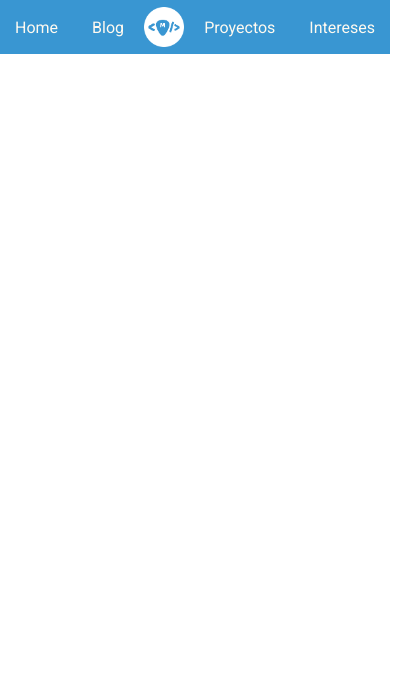
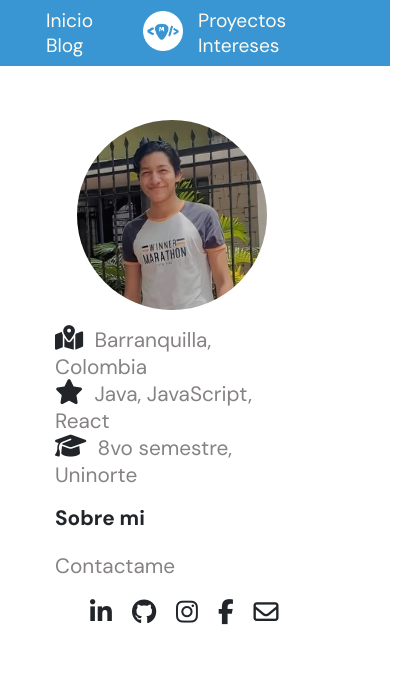
Before and after one commit to manliot/ManlioTejeda, a plain HTML site: page index.html in a window 390 px wide. Shown: the whole page, 420 px wide, since content can reach past the window. Drawn offline with Linux system fonts and the light colour scheme.

Commit message:
navbar small screen and personal information section

```diff
--- a/css/styles.css
+++ b/css/styles.css
@@ -1,35 +1,123 @@
 body {
     margin: 0;
-    padding: 0;
+    padding: 50px 0px 0px 0px;
     z-index: 0;
-    font-family: 'Roboto', sans-serif;
-    font-size: 24;
+    font-family: 'DM Sans', sans-serif;
+    color: #868282;
 }
 
 .navbar {
     background-color: #3996D2;
+    position: fixed;
+    top: 0;
+    right: 0;
+    left: 0;
+    z-index: 1030;
     display: flex;
-    justify-content: center;
-    align-items: center;
-    width: 100%;
-    height: 54px;
+    padding: .5rem 1rem;
 }
 
 .container {
     width: 100%;
-    max-width: 1000px;
+    padding-right: 15px;
+    padding-left: 15px;
+    margin-right: auto;
+    margin-left: auto;
+    max-width: 1140px;
     display: flex;
     align-items: center;
+}
+
+.container-navbar {
     justify-content: space-between;
+}
+
+a {
+    text-decoration: none;
 }
 
 nav div div a {
     color: floralwhite;
     font-weight: normal;
     margin: 0px 15px 0px 15px;
+    font-size: 1.2em;
+}
+
+nav div div a:hover {
+    opacity: 50%;
 }
 
 .logo {
     width: 40px;
     height: 40px;
 }
+
+.two-col {
+    width: 100%;
+    padding: 50px 0px 50px 0px;
+    margin: 0px auto;
+    display: flex;
+}
+
+.personal-info {
+    /*  border-style: solid;
+    border-width: 1px; */
+    border-color: #3996D2;
+    flex: 1;
+    padding: 20px 40px;
+}
+
+.exp-info {
+    /*  border-style: solid;
+    border-width: 1px; */
+    border-color: #3996D2;
+    flex: 3;
+}
+
+.profile-pic {
+    display: block;
+    margin-left: auto;
+    margin-right: auto;
+    border-radius: 50%;
+    width: 190px;
+}
+
+.contact {
+    display: flex;
+    padding-left: 25px;
+}
+
+.text {
+    font-size: 1.3em;
+}
+
+.aboutme {
+    color: #212529;
+    font-weight: bold;
+}
+
+.social {
+    margin-left: 10px;
+    margin-right: 10px;
+}
+
+.contact p {
+    margin: 0px 10px 0px 10px;
+}
+
+.list {
+    padding-left: 0;
+}
+
+.icons {
+    margin-left: 3px;
+}
+
+li {
+    list-style-type: none;
+}
+
+i {
+    font-size: 25px;
+    color: #212529;
+}
--- a/index.html
+++ b/index.html
@@ -9,27 +9,64 @@
     <link href="css/styles.css" rel="stylesheet">
     <link rel="preconnect" href="https://fonts.gstatic.com">
     <link
-        href="https://fonts.googleapis.com/css2?family=Roboto:ital,wght@0,100;0,300;0,400;0,500;0,700;0,900;1,100;1,300;1,400;1,500;1,700;1,900&display=swap"
+        href="https://fonts.googleapis.com/css2?family=DM+Sans:ital,wght@0,400;0,500;0,700;1,400;1,500;1,700&display=swap"
         rel="stylesheet">
+    <script src="https://kit.fontawesome.com/17b167b13d.js" crossorigin="anonymous"></script>
     <title>Manlio Tejeda</title>
 </head>
 
 <body>
     <nav class="navbar">
-        <div class="container">
+        <div class="container container-navbar">
             <div>
-                <a>Home</a>
-                <a>Blog</a>
+                <a href="/">Inicio</a>
+                <a href="/">Blog</a>
             </div>
-            <img class="logo" src="assets/LogosinFondo.png" href="/" alt="logo">
+            <a href="/"><img class="logo" src="assets/LogosinFondo.png" href="/" alt="logo"></a>
             <div>
-                <a>Proyectos</a>
-                <a>Intereses</a>
+                <a href="/">Proyectos</a>
+                <a href="/">Intereses</a>
             </div>
+        </div>
+    </nav>
+    <div class="container">
+        <div class="two-col">
+            <section class="personal-info">
+                <img class="profile-pic" src="Icons/foto-perfil.jpg" />
+                <ul class="list">
+                    <li>
+                        <i class="fas fa-map-marked-alt"></i> <span class="text" style="margin-left:7px ;">Barranquilla,
+                            Colombia</span>
+                    </li>
+                    <li>
+                        <i class="fas fa-star"></i> <span class="text" style="margin-left:7px ;">Java, JavaScript,
+                            React</span>
 
+                    </li>
+                    <li>
+                        <i class="fas fa-graduation-cap"></i> <span class="text" style="margin-left:7px ;">8vo semestre,
+                            Uninorte</span>
+
+                    </li>
+                </ul>
+
+                <a class="text aboutme" href="/">Sobre mi</a>
+                <p class="text">Contactame</p>
+                <div class="contact">
+                    <i class="fab fa-linkedin-in social"></i>
+                    <i class="fab fa-github social"></i>
+                    <i class="fab fa-instagram social"></i>
+                    <i class="fab fa-facebook-f social"></i>
+                    <i class="far fa-envelope social"></i>
+                </div>
+            </section>
+            <section class="exp-info">
+
+            </section>
         </div>
 
-    </nav>
+
+    </div>
 </body>
 
 </html>
```
Also changed, not shown: Icons/foto-perfil.jpg (added), Icons/menu.svg (added).
